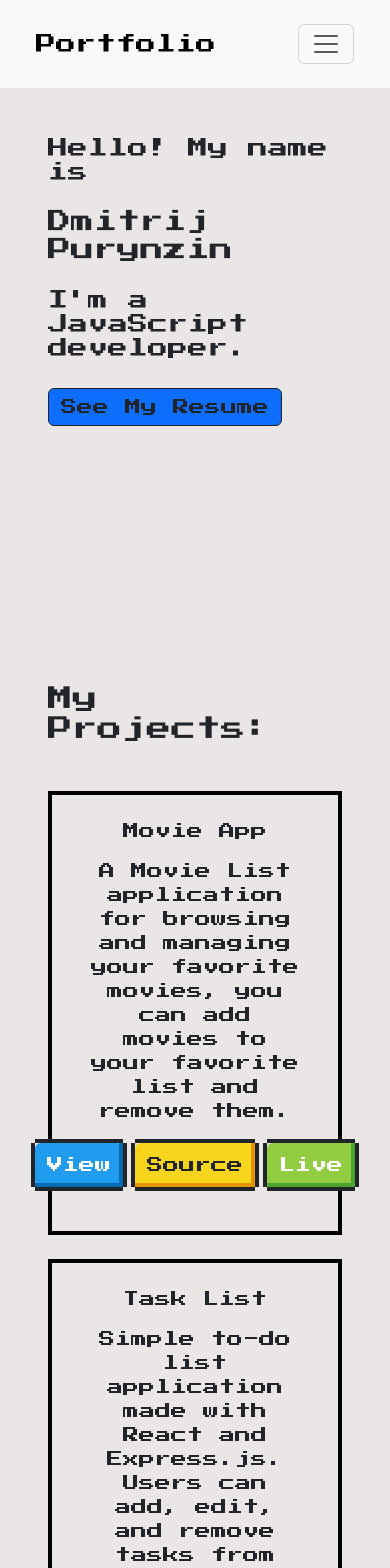
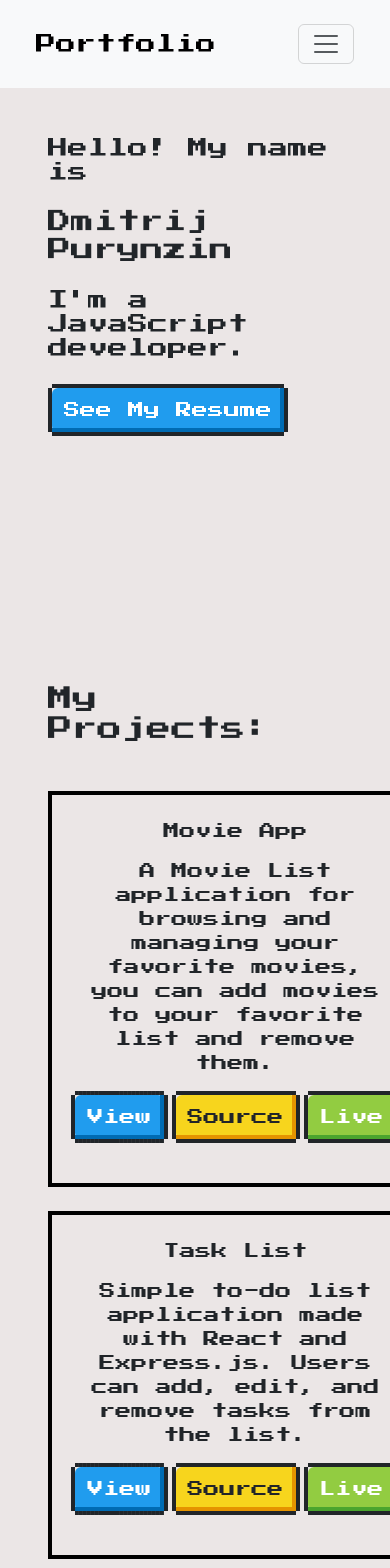
Before and after one commit to darkeris345/Portfolio-Web, a React (Vite) app: page / in a window 390 px wide. Shown: the top 1568 px of the page. Built offline with nearby package versions, Linux system fonts and the light colour scheme.

Commit message:
Fixed buttons in about and projects

```diff
--- a/src/components/About/About.tsx
+++ b/src/components/About/About.tsx
@@ -8,7 +8,7 @@ const About: React.FC = () => {
       <h5 className="mb-4" >Hello! My name is</h5>
       <h3 className="css-typing-text mb-4" >Dmitrij Purynzin</h3>
       <h5 className="" >I'm a JavaScript developer. </h5>
-      <Button className="btn-outline-dark" style={{ marginTop: "20px" }} href={pdf} target="_blank">See My Resume</Button>
+      <Button className="nes-btn is-primary" style={{ marginTop: "20px" }} href={pdf} target="_blank">See My Resume</Button>
     </div>
   );
 };
--- a/src/components/Projects/Projects.scss
+++ b/src/components/Projects/Projects.scss
@@ -0,0 +1,6 @@
+@media screen and (max-width: 768px) {
+    .mobile{
+        display: none !important;
+    }
+
+}
--- a/src/components/Projects/Projects.tsx
+++ b/src/components/Projects/Projects.tsx
@@ -34,6 +34,7 @@ const Projects: React.FC = () => {
               style={{
                 width: "100%",
                 minHeight: "300px",
+                minWidth: "375px",
                 display: "flex",
                 flexDirection: "column",
                 justifyContent: "space-between",
@@ -45,7 +46,7 @@ const Projects: React.FC = () => {
               </div>
               <div className="d-flex justify-content-center align-items-center mb-3">
                 <Button
-                  onClick={() => openModal(project)}
+                  onClick={project.done ? () => openModal(project) : undefined}
                   className={
                     !project.done
                       ? "nes-btn is-disabled"
--- a/src/components/Projects/projectsList.json
+++ b/src/components/Projects/projectsList.json
@@ -23,22 +23,22 @@
   {
     "name": "To be continued...",
     "description": "In progress...",
-    "github": "https://github.com/darkeris345/Winter-project-KOUDERIAI",
-    "deploy": "https://winter-project-kouderiai.vercel.app/",
+    "github": "#",
+    "deploy": "#",
     "done": false
   },
   {
     "name": "To be continued...",
     "description": "In progress...",
-    "github": "https://github.com/darkeris345/Winter-project-KOUDERIAI",
-    "deploy": "https://winter-project-kouderiai.vercel.app/",
+    "github": "#",
+    "deploy": "#",
     "done": false
   },
   {
     "name": "To be continued...",
     "description": "In progress...",
-    "github": "https://github.com/darkeris345/Winter-project-KOUDERIAI",
-    "deploy": "https://winter-project-kouderiai.vercel.app/",
+    "github": "#",
+    "deploy": "#",
     "done": false
   }
 ]
```
